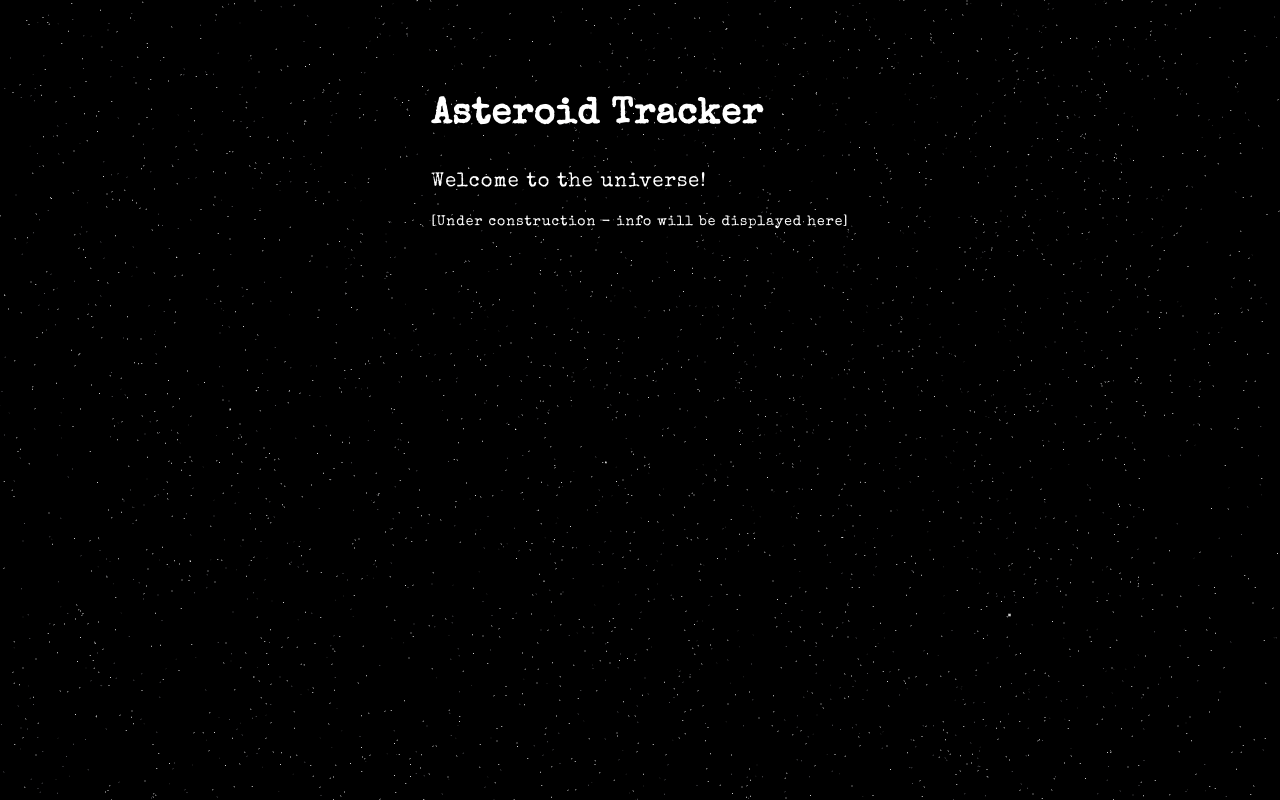
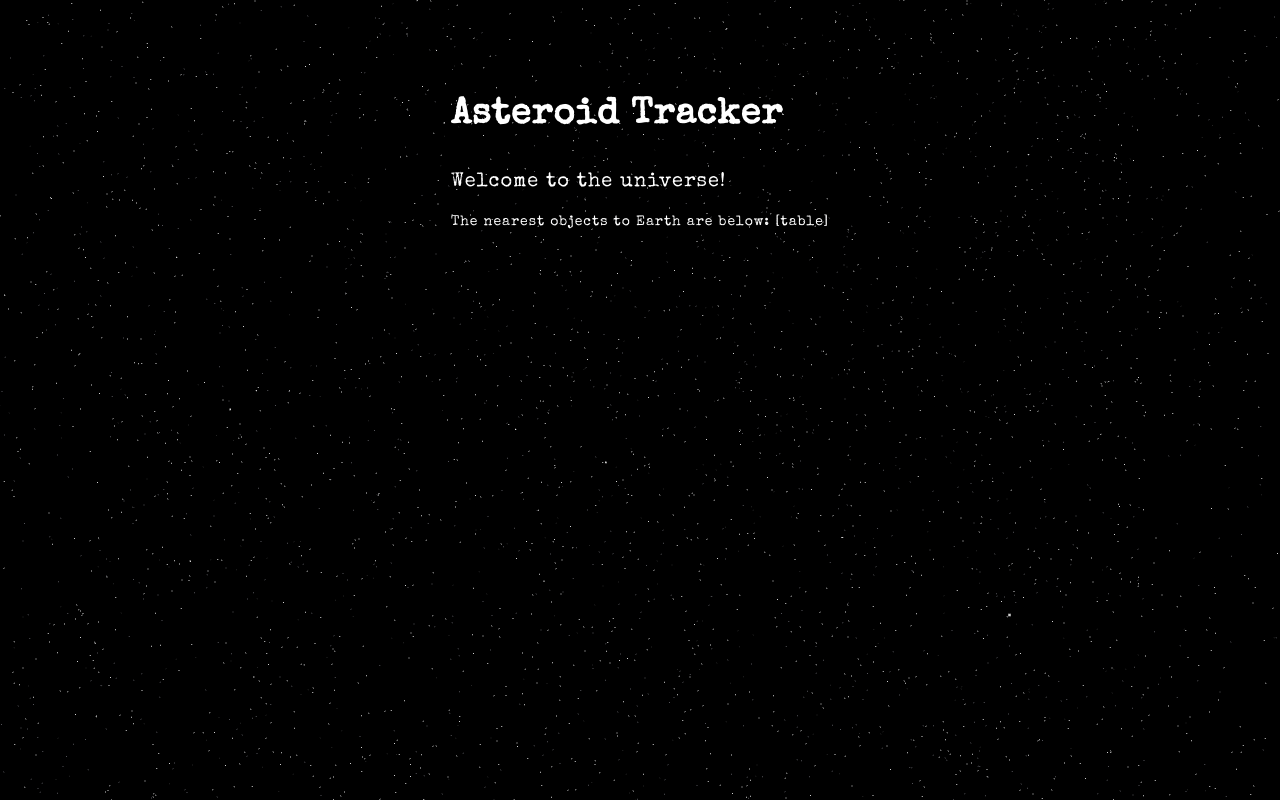
Before and after one commit to branchwag/asteroidtracker, a Next.js app: page / in a window 1280 px wide. Built offline with nearby package versions, Linux system fonts and the light colour scheme.

Commit message:
fleshing out landing page

```diff
--- a/src/app/page.tsx
+++ b/src/app/page.tsx
@@ -16,7 +16,8 @@ export default function Home() {
       <div className="z-10 text-white typewriter-font">
         <h1 className="text-4xl font-bold mb-8 typewriter-font">Asteroid Tracker</h1>
         <p className="text-xl typewriter-font">Welcome to the universe!</p>
-        <p className="text-sm mt-4 typewriter-font">[Under construction - info will be displayed here]</p>
+        <p className="text-sm mt-4 typewriter-font">The nearest objects to Earth are below:
+          [table]</p>
       </div>
     </main>
   );
```
